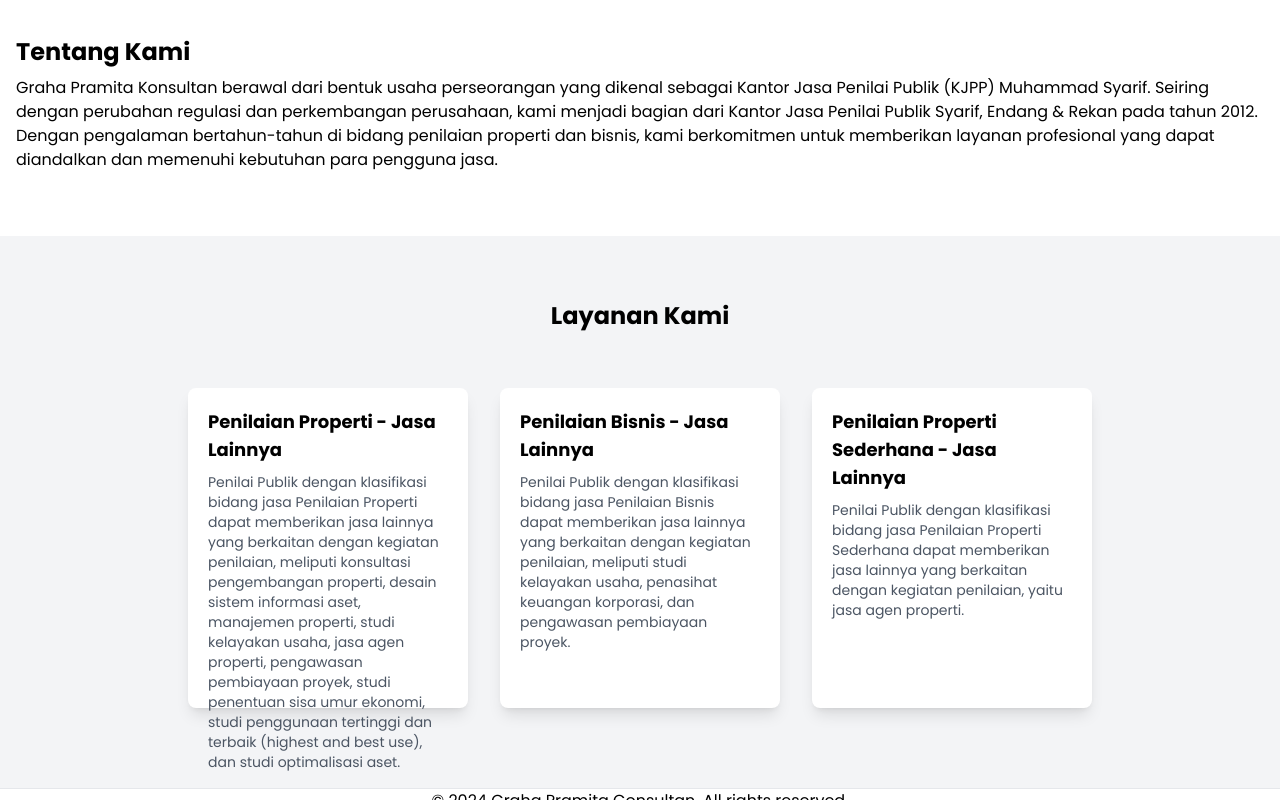
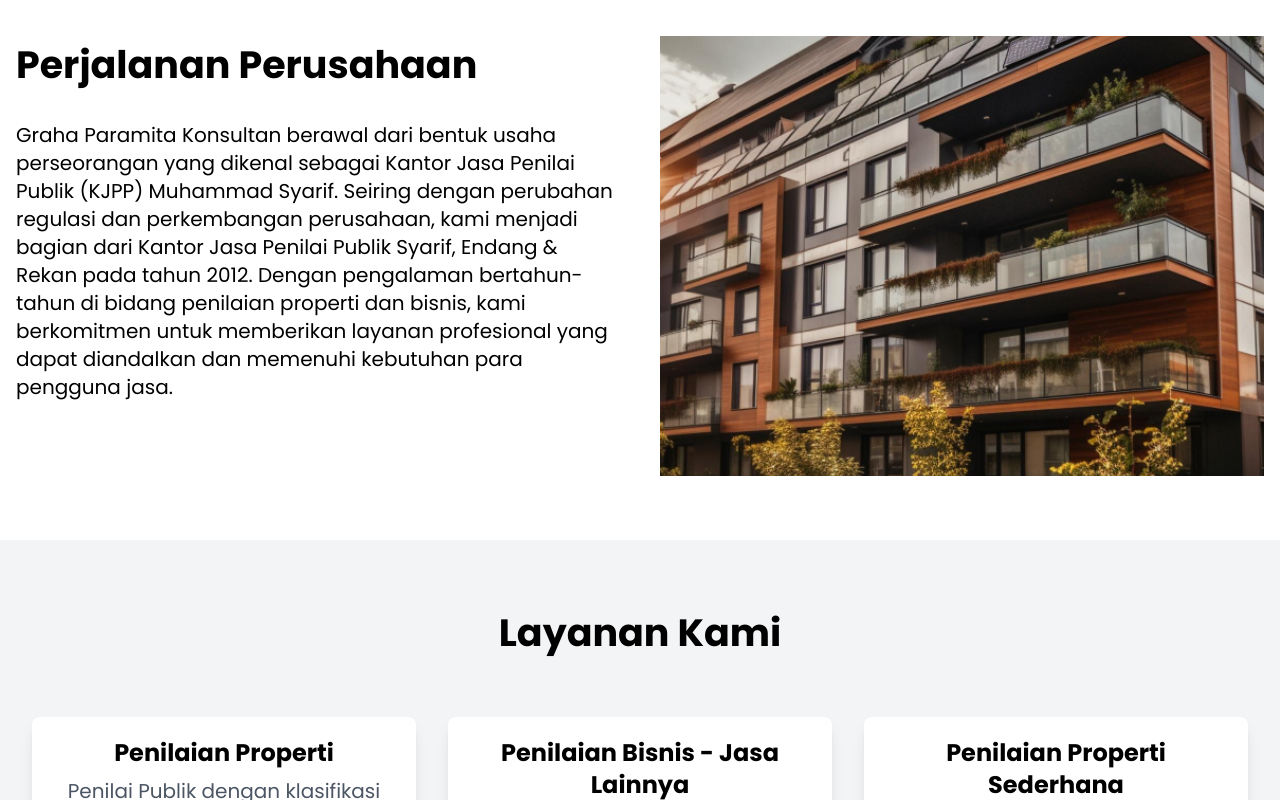
Before and after one commit to alvinwatner/appraise-map-portal, a Next.js app: page / in a window 1280 px wide. Shown: the part 900-1700 px from the top of the page. Built offline with nearby package versions, Linux system fonts and the light colour scheme.

Commit message:
fix: update company profile UI

```diff
--- a/app/layout.tsx
+++ b/app/layout.tsx
@@ -9,7 +9,7 @@
 });
 
 export const metadata: Metadata = {
-  title: "Graha Pramita Konsultan",
+  title: "Graha Paramita Konsultan",
   description: "Appraise Map Portal",
 };
 
--- a/app/page.tsx
+++ b/app/page.tsx
@@ -15,7 +15,7 @@
 
       <nav className="bg-slate-400 py-4 shadow-md">
         <div className="container mx-auto px-4 flex justify-between items-center">
-          <h1 className="text-xl font-bold ">Graha Pramita Konsultan</h1>
+          <h1 className="text-xl font-bold ">Graha Paramita Konsultan</h1>
           <div className="flex items-center">
             <a href="#home" className="mx-2  hover:text-blue-300 font-medium">
               Home
@@ -45,7 +45,7 @@
           style={{ backgroundImage: "url(/background.jpg)" }}
         >
           <h2 className="text-4xl font-bold text-white shadow-lg">
-            Graha Pramita Konsultan
+            Graha Paramita Konsultan
           </h2>
           <p className="mt-3 text-xl text-white shadow-lg">
             Konsultan Terpercaya untuk Penilaian dan Konsultasi Bisnis Anda.
@@ -54,48 +54,60 @@
         </section>
 
         <section id="about" className="container mx-auto px-4 py-16">
-          <h2 className="text-2xl font-semibold">Tentang Kami</h2>
-          <p className="text-base  mt-2">
-            Graha Pramita Konsultan berawal dari bentuk usaha perseorangan yang
-            dikenal sebagai Kantor Jasa Penilai Publik (KJPP) Muhammad Syarif.
-            Seiring dengan perubahan regulasi dan perkembangan perusahaan, kami
-            menjadi bagian dari Kantor Jasa Penilai Publik Syarif, Endang &
-            Rekan pada tahun 2012. Dengan pengalaman bertahun-tahun di bidang
-            penilaian properti dan bisnis, kami berkomitmen untuk memberikan
-            layanan profesional yang dapat diandalkan dan memenuhi kebutuhan
-            para pengguna jasa.
-          </p>
+          <div className="flex flex-row justify-between gap-10">
+            <div className="flex-1">
+              <h2 className="text-[38px] font-semibold mb-7">
+                Perjalanan Perusahaan
+              </h2>
+              <p className="text-xl  mt-2">
+                Graha Paramita Konsultan berawal dari bentuk usaha perseorangan
+                yang dikenal sebagai Kantor Jasa Penilai Publik (KJPP) Muhammad
+                Syarif. Seiring dengan perubahan regulasi dan perkembangan
+                perusahaan, kami menjadi bagian dari Kantor Jasa Penilai Publik
+                Syarif, Endang & Rekan pada tahun 2012. Dengan pengalaman
+                bertahun-tahun di bidang penilaian properti dan bisnis, kami
+                berkomitmen untuk memberikan layanan profesional yang dapat
+                diandalkan dan memenuhi kebutuhan para pengguna jasa.
+              </p>
+            </div>
+            <div
+              className="flex-1  h-[440px]"
+              style={{
+                backgroundImage: "url(/building.png)",
+                backgroundSize: "100% auto",
+                backgroundPosition: "center",
+                backgroundRepeat: "no-repeat",
+              }}
+            ></div>
+          </div>
         </section>
 
         <section id="services" className="py-16 bg-gray-100">
           <div className="container mx-auto px-4">
-            <h2 className="text-2xl font-semibold text-center mb-10">
+            <h2 className="text-[38px] font-semibold text-center mb-10">
               Layanan Kami
             </h2>
-            <div className="flex flex-wrap justify-center">
-              <div className="w-full sm:w-1/2 md:w-1/3 lg:w-1/4 p-4 ">
-                <div className="bg-white rounded-lg  shadow-lg p-5  h-80 flex flex-col items-center hover:shadow-xl transition-shadow duration-300 ease-in-out">
-                  <h3 className="text-lg font-semibold mb-2">
-                    Penilaian Properti - Jasa Lainnya
+            <div className="flex flex-wrap justify-center group text-center">
+              <div className="w-full sm:w-1/2 md:w-1/3 lg:w-1/3 p-4 ">
+                <div className="bg-white rounded-lg  shadow-lg p-5  h-[300px] flex flex-col items-center hover:shadow-xl transition-shadow duration-300 ease-in-out">
+                  <h3 className="text-2xl font-semibold mb-2 text-center">
+                    Penilaian Properti
                   </h3>
-                  <p className="text-sm text-gray-600">
+                  <p className="text-xl text-gray-600 ">
                     Penilai Publik dengan klasifikasi bidang jasa Penilaian
                     Properti dapat memberikan jasa lainnya yang berkaitan dengan
                     kegiatan penilaian, meliputi konsultasi pengembangan
                     properti, desain sistem informasi aset, manajemen properti,
-                    studi kelayakan usaha, jasa agen properti, pengawasan
-                    pembiayaan proyek, studi penentuan sisa umur ekonomi, studi
-                    penggunaan tertinggi dan terbaik (highest and best use), dan
-                    studi optimalisasi aset.
+                    studi kelayakan usaha, dsb.
                   </p>
                 </div>
               </div>
-              <div className="w-full sm:w-1/2 md:w-1/3  lg:w-1/4 p-4">
-                <div className="bg-white rounded-lg  h-80 shadow-lg p-5 flex flex-col items-center hover:shadow-xl transition-shadow duration-300 ease-in-out">
-                  <h3 className="text-lg font-semibold mb-2">
+              <div className="w-full sm:w-1/2 md:w-1/3 lg:w-1/3 p-4 ">
+                <div className="bg-white rounded-lg  shadow-lg p-5  h-[300px] flex flex-col items-center hover:shadow-xl transition-shadow duration-300 ease-in-out">
+                  <h3 className="text-2xl font-semibold mb-2 text-center">
                     Penilaian Bisnis - Jasa Lainnya
                   </h3>
-                  <p className="text-sm text-gray-600">
+                  <p className="text-xl text-gray-600 ">
                     Penilai Publik dengan klasifikasi bidang jasa Penilaian
                     Bisnis dapat memberikan jasa lainnya yang berkaitan dengan
                     kegiatan penilaian, meliputi studi kelayakan usaha,
@@ -104,12 +116,12 @@
                   </p>
                 </div>
               </div>
-              <div className="w-full sm:w-1/2 md:w-1/3 lg:w-1/4 p-4">
-                <div className="bg-white rounded-lg  h-80 shadow-lg p-5 flex flex-col items-center hover:shadow-xl transition-shadow duration-300 ease-in-out">
-                  <h3 className="text-lg font-semibold mb-2">
-                    Penilaian Properti Sederhana - Jasa Lainnya
+              <div className="w-full sm:w-1/2 md:w-1/3 lg:w-1/3 p-4 ">
+                <div className="bg-white rounded-lg  shadow-lg p-5  h-[300px] flex flex-col items-center hover:shadow-xl transition-shadow duration-300 ease-in-out">
+                  <h3 className="text-2xl font-semibold mb-2 text-center">
+                    Penilaian Properti Sederhana
                   </h3>
-                  <p className="text-sm text-gray-600">
+                  <p className="text-xl text-gray-600 ">
                     Penilai Publik dengan klasifikasi bidang jasa Penilaian
                     Properti Sederhana dapat memberikan jasa lainnya yang
                     berkaitan dengan kegiatan penilaian, yaitu jasa agen
@@ -122,9 +134,9 @@
         </section>
       </main>
 
-      <footer className="w-full h-12 flex justify-center items-center border-t ">
+      <footer className="w-full h-12 flex justify-center items-center border-t py-14">
         <div className="flex flex-col items-center">
-          <p>© 2024 Graha Pramita Consultan. All rights reserved.</p>
+          <p>© 2024 Graha Paramita Consultan. All rights reserved.</p>
           <Link href="https://www.consultnta.com/">
             <p>Powered by consultnta</p>
           </Link>
```
Also changed, not shown: public/building.png (added).
